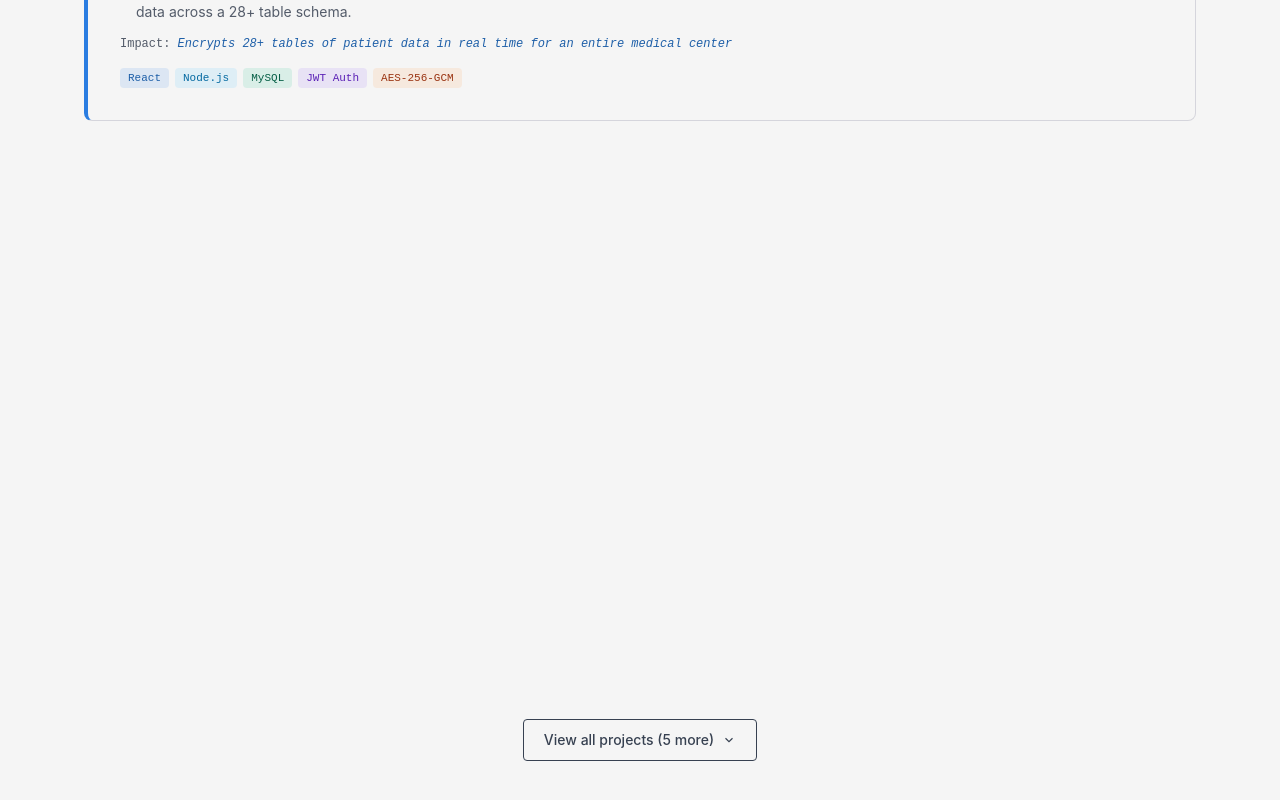
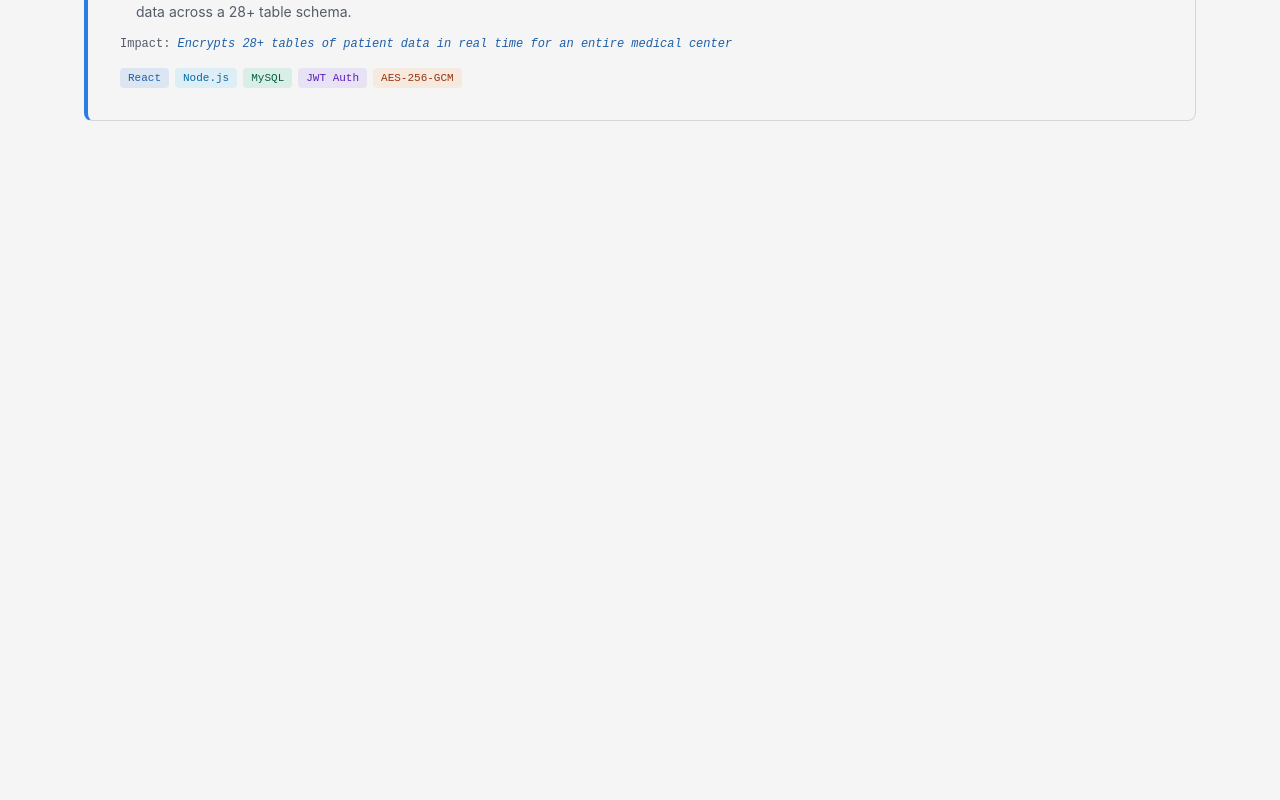
Before and after one commit to 23-74173-cpu/WebPortfolio, a React (Vite) app: page /tmp/ss-01-hero.png in a window 1280 px wide. Shown: the part 2620-3420 px from the top of the page. Built offline with nearby package versions, Linux system fonts and the light colour scheme; a web font is replaced by a local one.

Commit message:
chore(projects): remove expand button and rest cards grid
Temporarily hide the 'View all projects' button and the collapsible
rest cards grid to avoid the overlap bug while a proper fix is
designed. Only featured projects render now.

```diff
--- a/src/components/Projects.jsx
+++ b/src/components/Projects.jsx
@@ -1,4 +1,4 @@
-import { useState, useRef, useEffect } from 'react'
+import { useState } from 'react'
 import { useMouseGlow } from '../hooks/useMouseGlow'
 import { useTheme } from '../hooks/useTheme'
 import { projects } from '../data/content'
@@ -50,27 +50,12 @@ const techPillColors = [
 
 export default function Projects() {
   const [filter, setFilter] = useState('all')
-  const [expanded, setExpanded] = useState(false)
-  const restRef = useRef(null)
 
   const filtered = filter === 'all'
     ? projects
     : projects.filter(p => p.status === filter)
 
   const featured = filtered.filter(p => p.featured)
-  const rest = filtered.filter(p => !p.featured)
-
-  // A filter signals active searching, so auto-expand the collapsed group
-  // whenever one is applied; returning to "All" collapses it again.
-  const showAll = expanded || filter !== 'all'
-
-  const prevExpanded = useRef(showAll)
-  useEffect(() => {
-    if (showAll && !prevExpanded.current) {
-      restRef.current?.focus()
-    }
-    prevExpanded.current = showAll
-  }, [showAll])
 
   return (
     <section
@@ -108,50 +93,7 @@ export default function Projects() {
             <ProjectCard key={project.id} project={project} index={i} total={featured.length} />
           ))}
         </div>
-
-        {/* Toggle: sits directly under the card stack, inside the pin. */}
-        {filter === 'all' && rest.length > 0 && (
-          <div className="mt-4 flex justify-center relative z-20">
-            <button
-              type="button"
-              onClick={() => setExpanded(e => !e)}
-              aria-expanded={showAll}
-              aria-controls="projects-rest"
-              className="inline-flex items-center gap-2 px-5 py-2.5 border text-sm font-medium rounded font-body transition-colors duration-150"
-              style={{
-                borderColor: 'var(--text-muted)',
-                color: 'var(--text-muted)',
-              }}
-            >
-              {showAll ? 'Show fewer projects' : `View all projects (${rest.length} more)`}
-              <svg width="14" height="14" viewBox="0 0 24 24" fill="none" stroke="currentColor" strokeWidth="2" style={{ transform: showAll ? 'rotate(180deg)' : 'none', transition: 'transform 200ms ease' }}>
-                <path d="M6 9l6 6 6-6" />
-              </svg>
-            </button>
-          </div>
-        )}
       </div>
-
-      {/* Collapsible grid of non-featured projects — lives outside the pin. */}
-      {rest.length > 0 && (
-        <div className="max-w-6xl mx-auto px-5 pb-28">
-          <div
-            id="projects-rest"
-            ref={restRef}
-            tabIndex={-1}
-            className="grid transition-[grid-template-rows] duration-500 ease-out motion-safe:transition-[grid-template-rows] motion-safe:duration-500 motion-safe:ease-out"
-            style={{ gridTemplateRows: showAll ? '1fr' : '0fr' }}
-          >
-            <div className="overflow-hidden min-h-0">
-              <div className="mt-8 space-y-8">
-                {rest.map((project, i) => (
-                  <ProjectCard key={project.id} project={project} index={i} />
-                ))}
-              </div>
-            </div>
-          </div>
-        </div>
-      )}
     </section>
   )
 }
```
